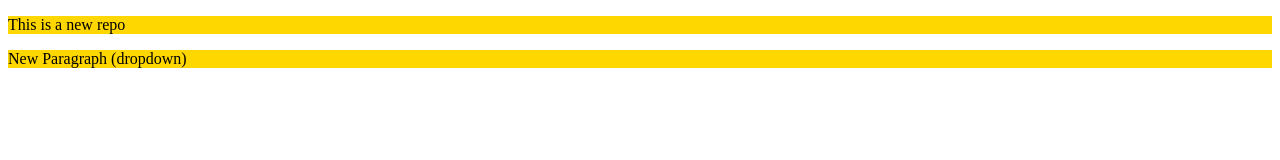
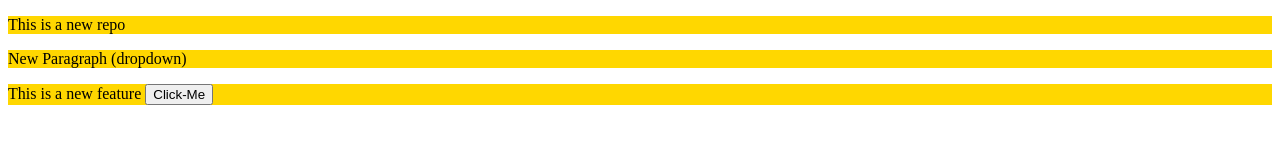
Before and after one commit to Code-Master20/Local-Repo, a plain HTML site: page index.html in a window 1280 px wide. Drawn offline with Linux system fonts and the light colour scheme.

Commit message:
Button Added

```diff
--- a/index.html
+++ b/index.html
@@ -11,6 +11,7 @@
 <body>
   <p>This is a new repo</p>
   <p>New Paragraph (dropdown)</p>
+  <p>This is a new feature <button>Click-Me</button></p>
 </body>
 
 </html>
```
